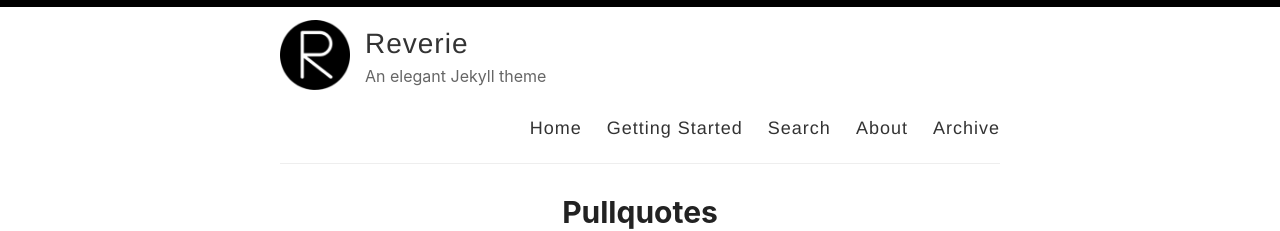
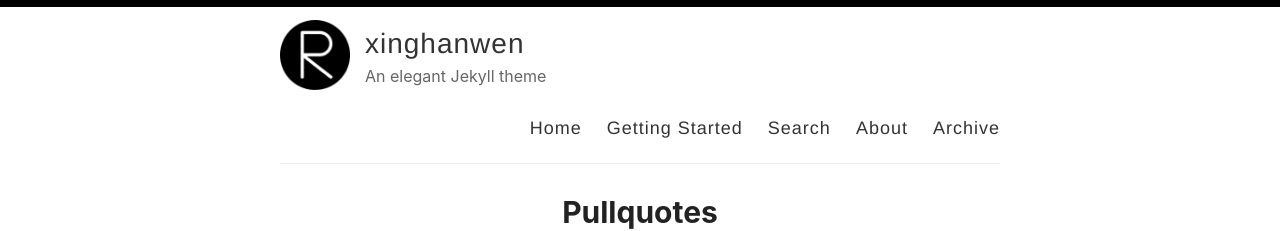
Before and after one commit to Xingbowen1/xxinghanwen.github.io, a Jekyll site: the page built from index.html, in a window 1280 px wide and 900 px high. Shown: the top 231 px of the window. Built offline with Jekyll 4.4.1, drawn with Linux system fonts in a browser that asks for light colours; the list of posts is cut into pages by our own code.

Commit message:
Update _config.yml

```diff
--- a/_config.yml
+++ b/_config.yml
@@ -3,7 +3,7 @@
 #
 
 # Name of your site (displayed in the header)
-name: Reverie
+name: xinghanwen
 
 # Name of the author
 author: Amit Merchant
```
